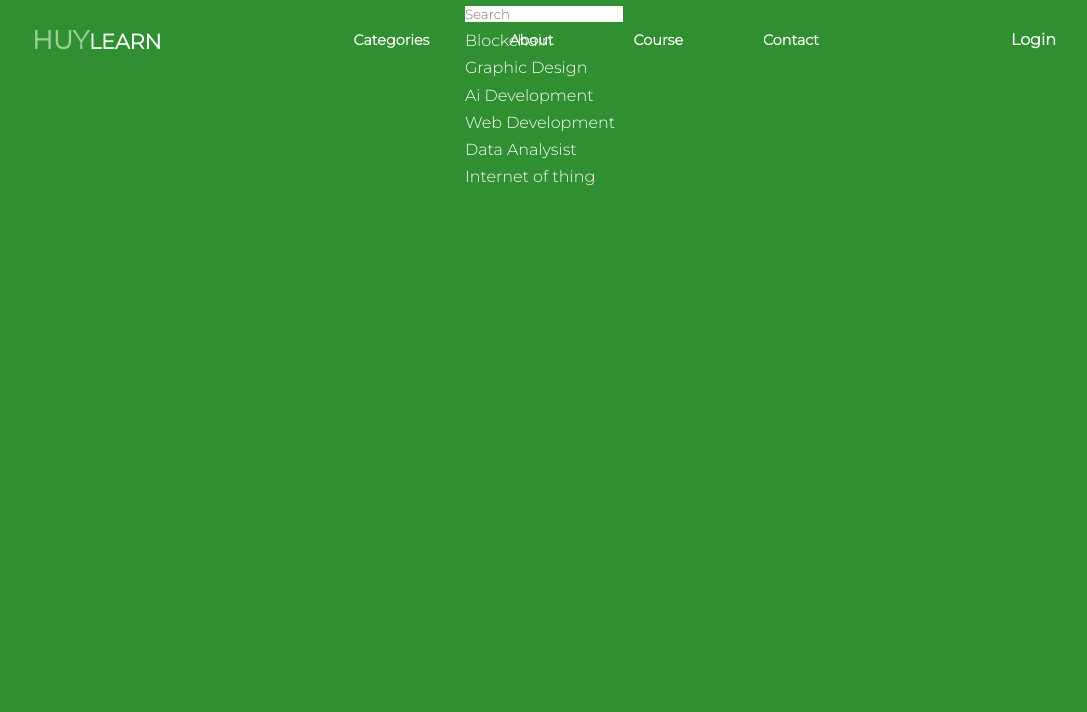
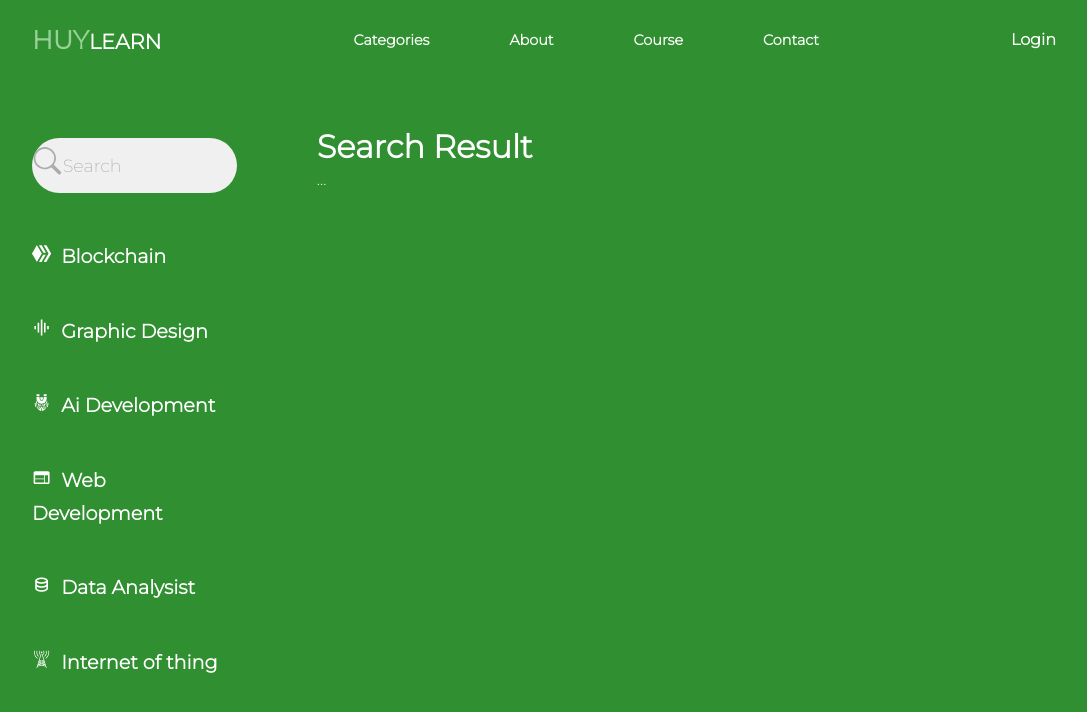
Before and after one commit to Huyshadow/Project-looking-for-jobs, a React (Create React App) app: page /course in a window 1280 px wide. Shown: the top 712 px of the page, without its empty margins (96-1183 px from the left). Built offline with nearby package versions, Linux system fonts and the light colour scheme.

Commit message:
Checkout newthing

```diff
--- a/src/components/Courses/Course.js
+++ b/src/components/Courses/Course.js
@@ -1,28 +1,75 @@
 import React from "react";
 import styles from "../../css/Course.module.css";
+import { BsSearch } from "react-icons/bs";
+import { SiHiveBlockchain } from "react-icons/si";
+import { MdOutlineGraphicEq } from "react-icons/md";
+import { GiMagnetMan } from "react-icons/gi";
+import { MdWeb } from "react-icons/md";
+import { BiData } from "react-icons/bi";
+import { GiRadioTower } from "react-icons/gi";
 
 const Course = () => {
+  const handleChange = () => {};
   function onClickCheck() {}
   return (
     <>
       <section className={styles.container}>
         <div className={styles.course}>
           <div className={styles.course_left}>
-            <div>
-              <input type="text" name="search" placeholder="Search" />
-            </div>
-            <div>
+            <form>
+              <div className={styles.input_field}>
+                <BsSearch
+                  style={{
+                    width: "100%",
+                    marginTop: "30%",
+                    height: "50%",
+                    textAlign: "center",
+                    color: "#acacac",
+                  }}
+                />
+                <input
+                  type="email"
+                  placeholder="Search"
+                  name="email"
+                  id="email"
+                  onChange={handleChange}
+                />
+              </div>
+            </form>
+
+            <div className={styles.categories}>
               <ul>
-                <li onClick={onClickCheck}>Blockchain</li>
-                <li onClick={onClickCheck}>Graphic Design</li>
-                <li onClick={onClickCheck}>Ai Development</li>
-                <li onClick={onClickCheck}>Web Development</li>
-                <li onClick={onClickCheck}>Data Analysist</li>
-                <li onClick={onClickCheck}>Internet of thing</li>
+                <li onClick={onClickCheck}>
+                  <SiHiveBlockchain style={{ marginRight: "10px" }} />
+                  Blockchain
+                </li>
+                <li onClick={onClickCheck}>
+                  <MdOutlineGraphicEq style={{ marginRight: "10px" }} />
+                  Graphic Design
+                </li>
+                <li onClick={onClickCheck}>
+                  <GiMagnetMan style={{ marginRight: "10px" }} />
+                  Ai Development
+                </li>
+                <li onClick={onClickCheck}>
+                  <MdWeb style={{ marginRight: "10px" }} />
+                  Web Development
+                </li>
+                <li onClick={onClickCheck}>
+                  <BiData style={{ marginRight: "10px" }} />
+                  Data Analysist
+                </li>
+                <li onClick={onClickCheck}>
+                  <GiRadioTower style={{ marginRight: "10px" }} />
+                  Internet of thing
+                </li>
               </ul>
             </div>
           </div>
-          <div className={styles.course_right}></div>
+          <div className={styles.course_right}>
+            <h2>Search Result</h2>
+            <p>...</p>
+          </div>
         </div>
       </section>
     </>
--- a/src/css/Course.module.css
+++ b/src/css/Course.module.css
@@ -6,4 +6,44 @@
 }
 li {
     list-style: none;
+    cursor: pointer;
+    margin: 2rem 0;
+    padding: 5px 0;
+    font-size: 1.2rem;
+    font-weight: bold;
 }
+
+.course{
+    width: 80%;
+    display: grid;
+    grid-template-columns: 20% 80%;
+    position: relative;
+    gap: 5rem;
+    overflow: hidden;
+    top:8rem;
+    height: 100%;
+}
+form .input_field{
+    max-width: 380px;
+    width: 100%;
+    height: 55px;
+    background-color: #f0f0f0;
+    border-radius: 50px;
+    margin: 10px 0;
+    display: grid;
+    grid-template-columns: 15% 85%;
+}
+form .input_field input{
+    background: none;
+    outline: none;
+    border: none;
+    line-height: 1;
+    font-weight: 300;
+    font-size: 1.1rem;
+    color:#333;
+}
+
+.input_field input::placeholder{
+    color:#aaa;
+    font-weight: 200;
+}
--- a/src/css/Home.module.css
+++ b/src/css/Home.module.css
@@ -32,9 +32,9 @@
   border-color: white;
 }
 img{
-  width: 100%;
   display: block;
   object-fit: cover;
+  justify-content: center;
 }
 .headeright{
   display: flex;
@@ -44,6 +44,7 @@ img{
     margin: 1rem 0rem 2.4rem;
 }
 .img_ani{
+  width: 100%;
   animation: imgcheck infinite;
   animation-duration: 5s;
   transition: 4s ease-in;
--- a/src/css/Login.module.css
+++ b/src/css/Login.module.css
@@ -52,7 +52,7 @@ form .input_field input{
     color:#333;
 }
 
-input_field input::placeholder{
+.input_field input::placeholder{
     color:#aaa;
     font-weight: 200;
 }
```
